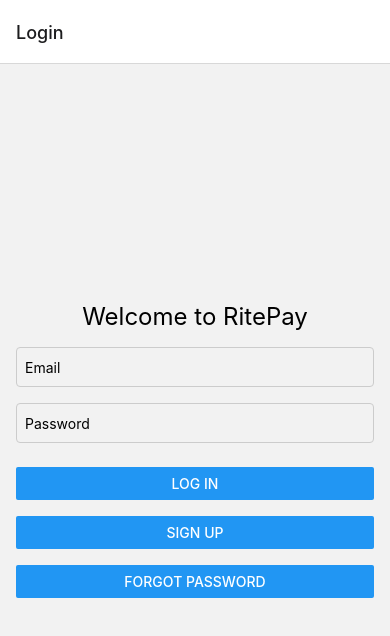
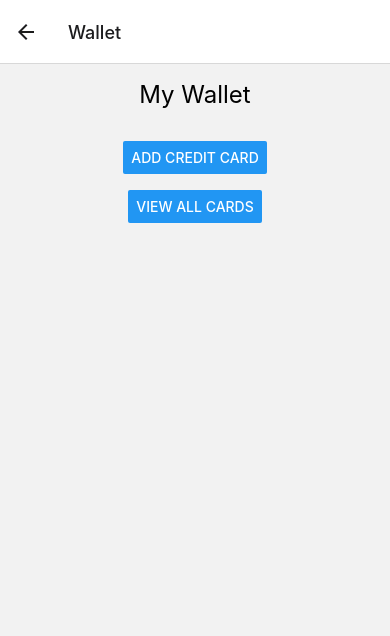
Before and after one commit to prolog-rightpay/rightpay-react-native, a React Native app: screen /Wallet in a window 390 px wide. Shown: the top 636 px of the page. Built offline with nearby package versions, Linux system fonts and the light colour scheme.

Commit message:
Added A wallet Screen

```diff
--- a/AppNavigation.js
+++ b/AppNavigation.js
@@ -3,6 +3,8 @@
 import SignUpScreen from './SignUpScreen';
 import ForgotPasswordScreen from './ForgotPasswordScreen';
 import LoginScreen from './LoginScreen';
+import WalletScreen from './WalletScreen';
+
 
 const Stack = createStackNavigator();
 
@@ -12,6 +14,8 @@
       <Stack.Screen name="Login" component={LoginScreen} />
       <Stack.Screen name="SignUp" component={SignUpScreen} />
       <Stack.Screen name="ForgotPassword" component={ForgotPasswordScreen} />
+      <Stack.Screen name="Wallet" component={WalletScreen} />
+
       {/* Add other screens */}
     </Stack.Navigator>
   );
--- a/LoginScreen.js
+++ b/LoginScreen.js
@@ -14,6 +14,11 @@
   const navigateToForgotPassword = () => {
     navigation.navigate('ForgotPassword'); // Navigate to ForgotPasswordScreen
   };
+
+  const navigateToWalletScreen = () => {
+    navigation.navigate('Wallet'); // Navigate to the Wallet screen
+  };
+
 
   const handleLogin = () => {
     // Check the provided email and password
@@ -65,7 +70,14 @@
           style={styles.button}
         />
       </View>
-    </View>
+<View style={styles.buttonSpacing}>
+  <Button
+    title="Go to Wallet"
+    onPress={navigateToWalletScreen} // Call the navigateToWalletScreen function
+    style={styles.button}
+  />
+</View>
+</View>
   );
 }
 
--- /dev/null
+++ b/WalletScreen.js
@@ -0,0 +1,119 @@
+import React, { useState } from 'react';
+import { View, Text, Button, FlatList, Modal, TextInput, StyleSheet } from 'react-native';
+
+const WalletScreen = () => {
+  const [creditCards, setCreditCards] = useState([]);
+  const [isAddingCard, setIsAddingCard] = useState(false);
+  const [newCard, setNewCard] = useState({ cardNumber: '', cardType: '' });
+  const [isViewingCards, setIsViewingCards] = useState(false);
+
+  // Function to add a new credit card
+  const addCreditCard = () => {
+    // Validate card details here
+    if (newCard.cardNumber && newCard.cardType) {
+      setCreditCards([...creditCards, newCard]);
+      setIsAddingCard(false);
+      setNewCard({ cardNumber: '', cardType: '' });
+    } else {
+      alert('Please enter valid card details.');
+    }
+  };
+
+  return (
+    <View style={styles.container}>
+      <Text style={styles.header}>My Wallet</Text>
+      <View style={styles.buttonContainer}>
+        <Button title="Add Credit Card" onPress={() => setIsAddingCard(true)} />
+      </View>
+      <View style={styles.buttonContainer}>
+        <Button title="View All Cards" onPress={() => setIsViewingCards(true)} />
+      </View>
+
+      {/* List of credit cards */}
+      <FlatList
+        data={creditCards}
+        keyExtractor={(item, index) => index.toString()}
+        renderItem={({ item }) => (
+          <View style={styles.cardContainer}>
+            <Text style={styles.cardText}>Card Type: {item.cardType}</Text>
+            <Text style={styles.cardText}>Card Number: {item.cardNumber}</Text>
+            {/* Add edit and delete options here */}
+          </View>
+        )}
+      />
+
+      {/* Modal for adding a new credit card */}
+      <Modal visible={isAddingCard}>
+        <View style={styles.modalContainer}>
+          <Text style={styles.header}>Add Credit Card</Text>
+          <TextInput
+            style={styles.input}
+            placeholder="Card Number"
+            value={newCard.cardNumber}
+            onChangeText={(text) => setNewCard({ ...newCard, cardNumber: text })}
+          />
+          <TextInput
+            style={styles.input}
+            placeholder="Card Type"
+            value={newCard.cardType}
+            onChangeText={(text) => setNewCard({ ...newCard, cardType: text })}
+          />
+          <View style={styles.buttonContainer}>
+            <Button title="Add" onPress={addCreditCard} />
+            <Button title="Cancel" onPress={() => setIsAddingCard(false)} />
+          </View>
+        </View>
+      </Modal>
+
+      {/* Modal for viewing all credit cards */}
+      <Modal visible={isViewingCards}>
+        <View style={styles.modalContainer}>
+          <Text style={styles.header}>All Credit Cards</Text>
+          <Button title="Close" onPress={() => setIsViewingCards(false)} />
+        </View>
+      </Modal>
+    </View>
+  );
+};
+
+const styles = StyleSheet.create({
+  container: {
+    flex: 1,
+    padding: 16,
+    justifyContent: 'center',
+    alignItems: 'center',
+  },
+  header: {
+    fontSize: 24,
+    marginBottom: 16,
+  },
+  cardContainer: {
+    backgroundColor: '#f5f5f5',
+    borderRadius: 8,
+    padding: 16,
+    marginVertical: 8,
+  },
+  cardText: {
+    fontSize: 16,
+  },
+  modalContainer: {
+    backgroundColor: 'white',
+    padding: 16,
+    borderRadius: 8,
+  },
+  input: {
+    height: 40,
+    borderWidth: 1,
+    borderColor: '#ccc',
+    borderRadius: 4,
+    paddingHorizontal: 8,
+    marginBottom: 16,
+  },
+  buttonContainer: {
+    flexDirection: 'row',
+    justifyContent: 'space-around',
+    marginTop: 16,
+  },
+});
+
+export default WalletScreen;
```
